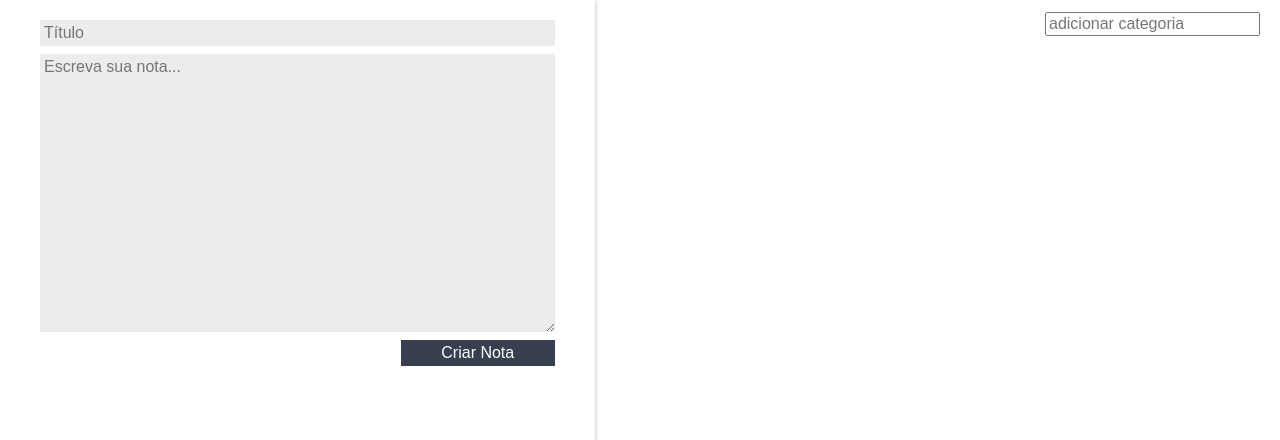
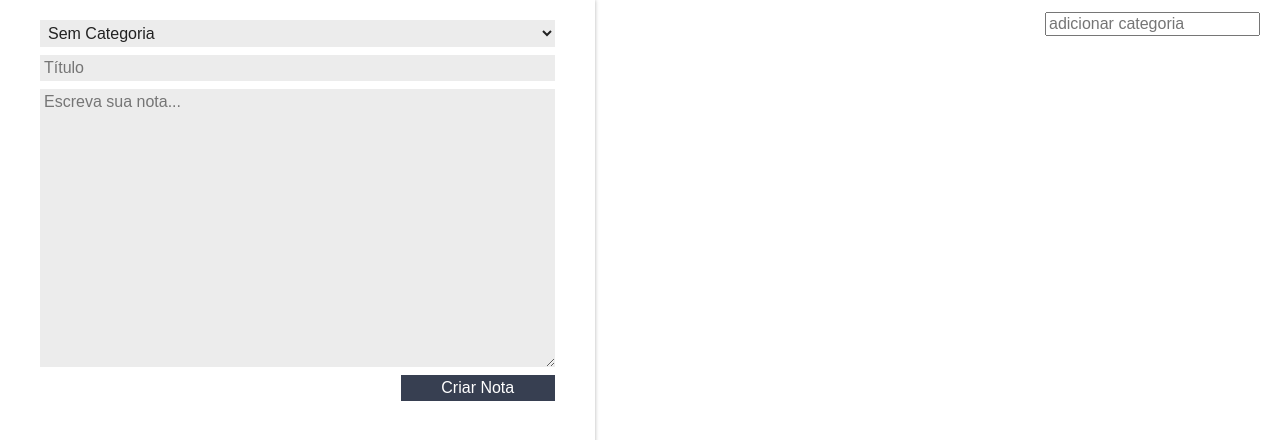
Before and after one commit to soareslil/alura-ciclo-de-vida-class, a React (Create React App) app: page / in a window 1280 px wide. Shown: the top 440 px of the page. Built offline with nearby package versions, Linux system fonts and the light colour scheme; the HTML template or start-up script is replaced by a standard one.

Commit message:
seguindo padroes

```diff
--- a/src/App.js
+++ b/src/App.js
@@ -15,8 +15,8 @@
     }
   }
 
-  criarNota(titulo, texto){
-    const novaNota = {titulo, texto};
+  criarNota(titulo, texto, categoria){
+    const novaNota = {titulo, texto, categoria};
     const novoArrayNotas = [...this.state.notas,novaNota]
     const novoEstado = {
       notas:novoArrayNotas
@@ -41,7 +41,10 @@
   render() {
     return (
       <section className="conteudo">
-        <FormularioCadastro criarNota={this.criarNota.bind(this)}/>
+        <FormularioCadastro
+        categorias={this.state.categorias}
+        criarNota={this.criarNota.bind(this)}
+        />
         <main className="conteudo-principal">
           <ListaDeCategorias
           adicionarCategoria = {this.adicionarCategoria.bind(this)}
--- a/src/components/CardNota/CardNota.jsx
+++ b/src/components/CardNota/CardNota.jsx
@@ -13,6 +13,7 @@
         <header className="card-nota_cabecalho">
           <h3 className="card-nota_titulo">{this.props.titulo}</h3>
           <DeleteSVG onClick={this.apagar.bind(this)}/>
+          <h4>{this.props.categoria}</h4>
         </header>
         <p className="card-nota_texto">{this.props.texto}</p>
       </section>
--- a/src/components/FormularioCadastro/FormularioCadastro.jsx
+++ b/src/components/FormularioCadastro/FormularioCadastro.jsx
@@ -6,6 +6,12 @@
     super(props);
     this.titulo ="";
     this.texto ="";
+    this.categoria ="Sem Categoria";
+  }
+
+  _handleMudancaCategoria(evento){
+    evento.stopPropagation();
+    this.categoria = evento.target.value;
   }
 
   _handleMudancaTitulo(evento){
@@ -21,15 +27,26 @@
   _criarNota(evento){
     evento.preventDefault();
     evento.stopPropagation();
-    this.props.criarNota(this.titulo, this.texto);
-
+    this.props.criarNota(this.titulo, this.texto, this.categoria);
   }
 
   render() {
     return (
       <form className="form-cadastro"
-        onSubmit={this._criarNota.bind(this)}
-      >
+        onSubmit={this._criarNota.bind(this)}>
+
+        <select
+        onChange={this._handleMudancaCategoria.bind(this)}
+        className="form-cadastro_input"
+        >
+
+        <option>Sem Categoria</option>
+
+        {this.props.categorias.map((categoria) =>{
+          return <option>{categoria}</option>
+        })}
+        </select>
+
         <input
           type="text"
           placeholder="Título"
--- a/src/components/ListaDeNotas/ListaDeNotas.jsx
+++ b/src/components/ListaDeNotas/ListaDeNotas.jsx
@@ -13,6 +13,7 @@
               indice={index}
               titulo={nota.titulo}
                texto={nota.texto}
+               categoria={nota.categoria}
                apagarNota={this.props.apagarNota}
                />
             </li>
```
